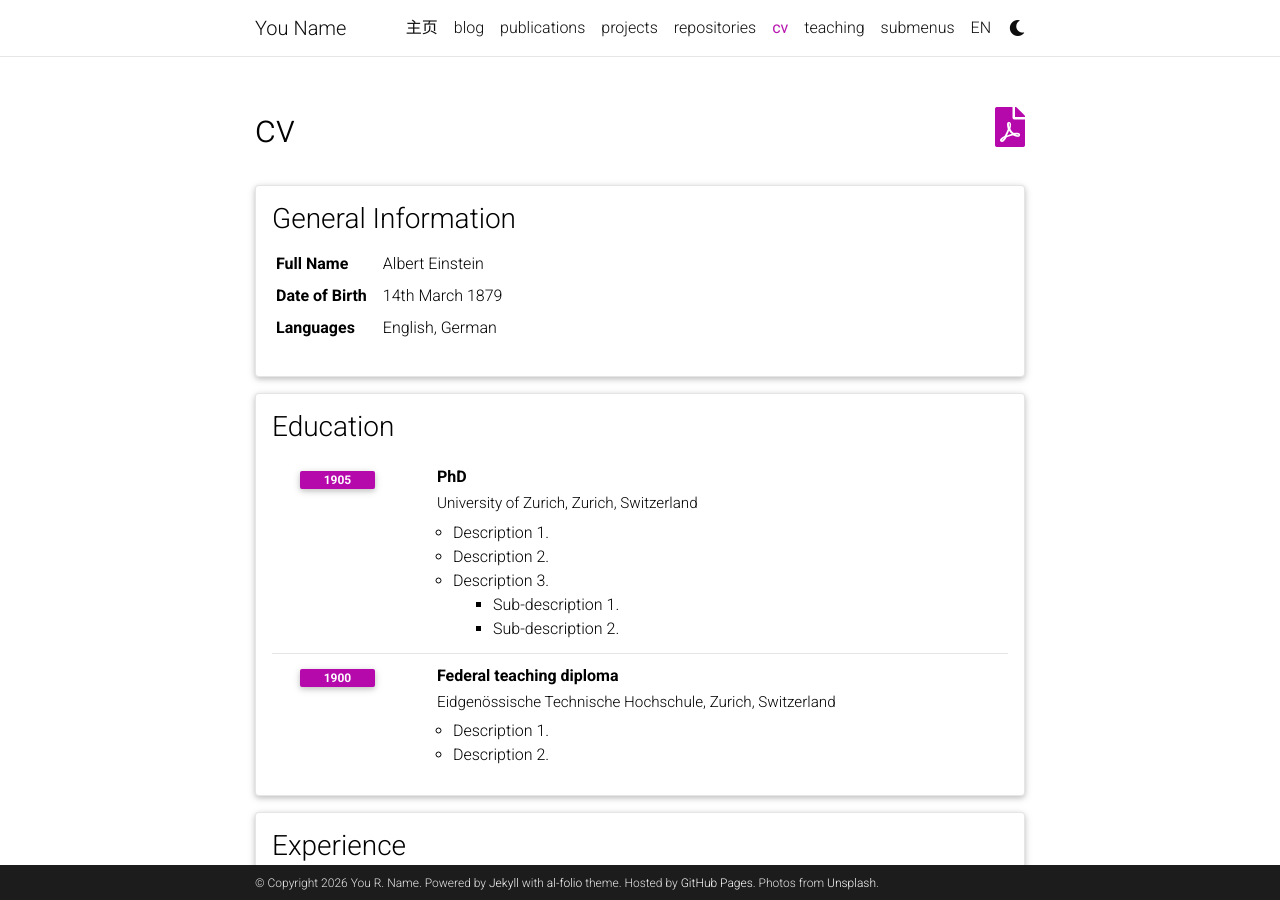
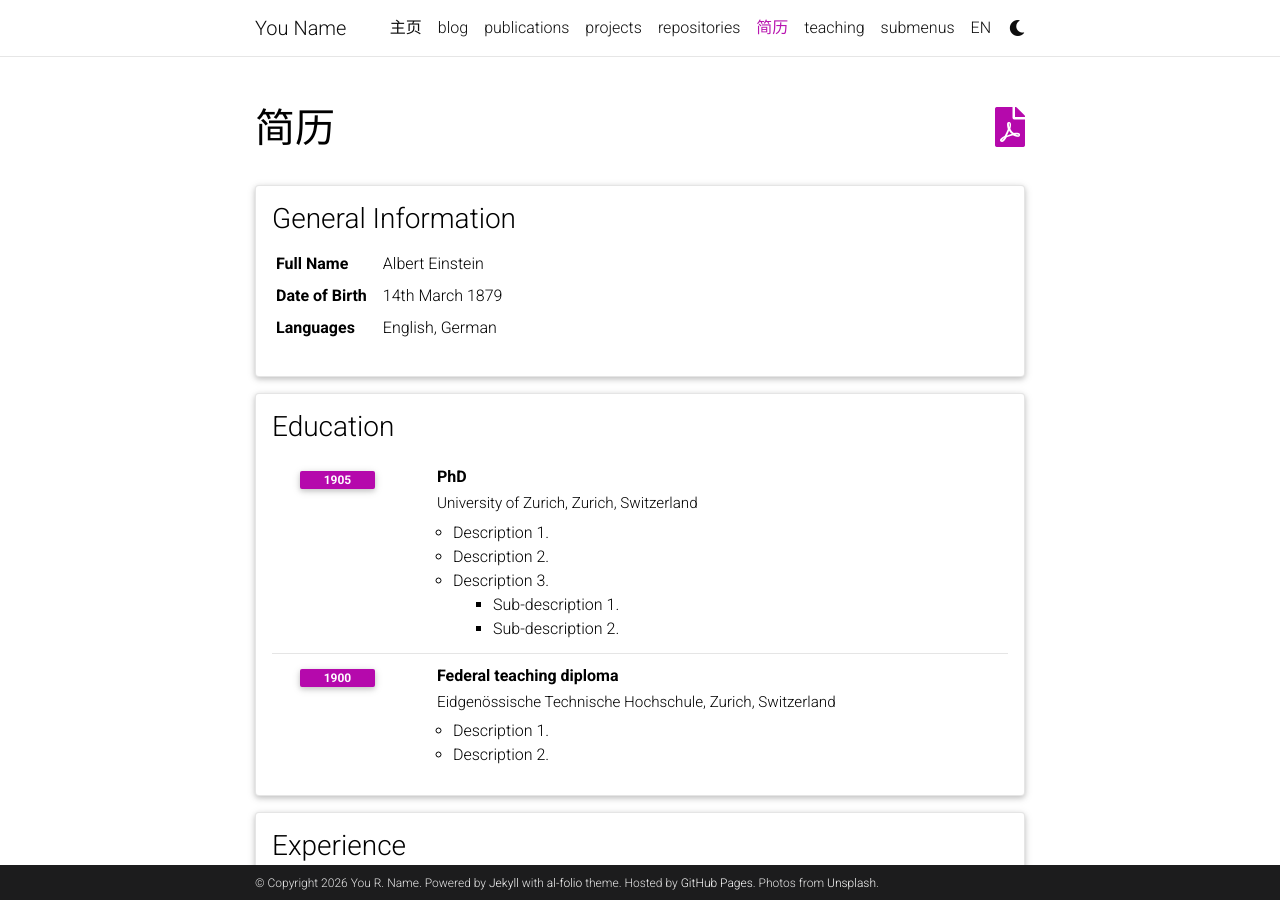
Before and after one commit to czz-naoc/czz-naoc.github.io, a Jekyll site: the page built from _pages/cv.md, in a window 1280 px wide and 900 px high. Built offline with Jekyll 4.4.1, drawn with Linux system fonts in a browser that asks for light colours; comment, search, counter and statistics services are not loaded; a style sheet for code colours, icons or effects is not loaded.

Commit message:
Update cv.md

```diff
--- a/_pages/cv.md
+++ b/_pages/cv.md
@@ -1,7 +1,9 @@
 ---
 layout: cv
 permalink: /cv/
-title: cv
+lang: zh
+ref: cv
+title: 简历
 nav: true
 nav_order: 4
 cv_pdf: example_pdf.pdf
```
